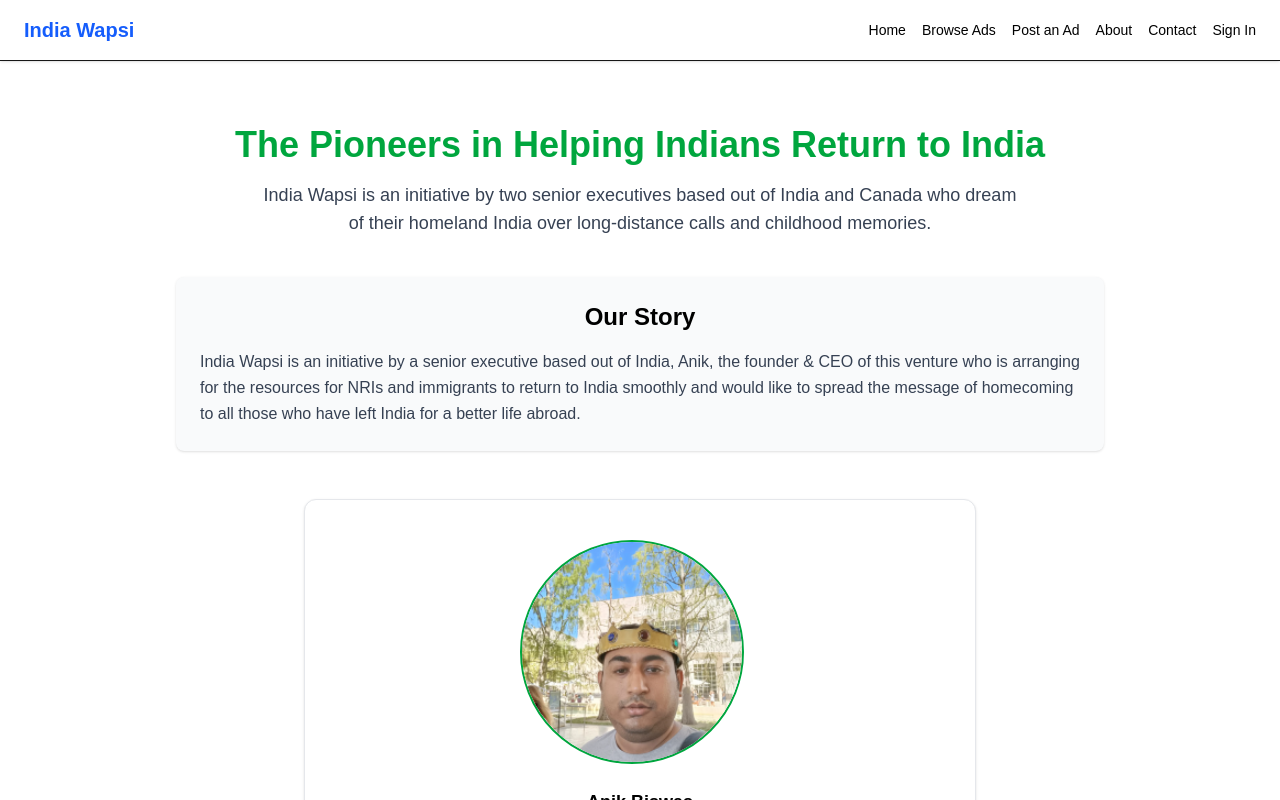
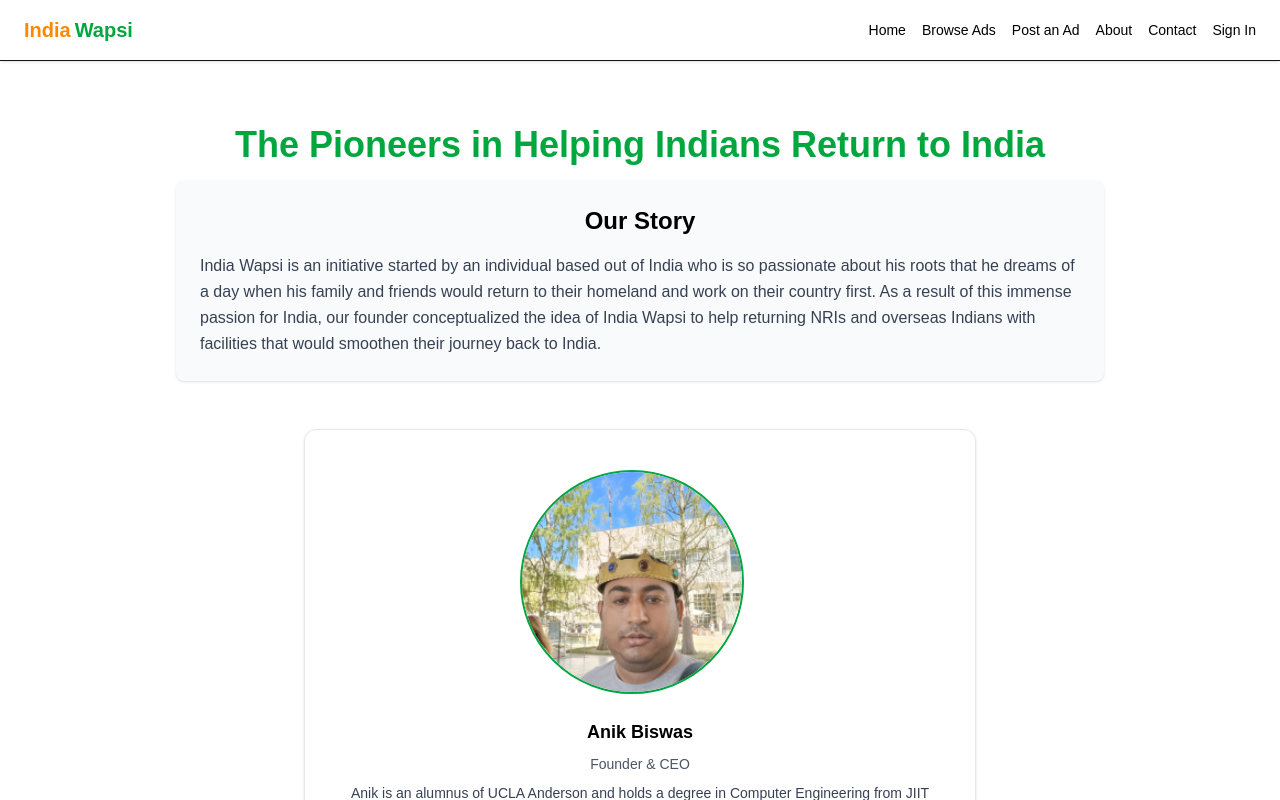
Before and after one commit to indiawapsi/india-wapsi-listings, a Next.js app: page /about in a window 1280 px wide. Shown: the top 800 px of the page. Built offline with nearby package versions, Linux system fonts and the light colour scheme; no server answers.

Commit message:
changed navlink and about

```diff
--- a/app/about/page.tsx
+++ b/app/about/page.tsx
@@ -11,15 +11,14 @@
         The Pioneers in Helping Indians Return to India
       </h1>
 
-      <p className="text-center text-gray-700 text-base sm:text-lg max-w-3xl mx-auto mb-10">
-        India Wapsi is an initiative by two senior executives based out of India and Canada who dream of their homeland India over long-distance calls and childhood memories.
-      </p>
 
       {/* Story Section */}
       <div className="bg-gray-50 p-6 rounded-lg shadow-sm mb-12">
         <h2 className="text-2xl font-semibold text-black mb-4 text-center">Our Story</h2>
         <p className="text-gray-700 text-base leading-relaxed">
-        India Wapsi is an initiative by a senior executive based out of India, Anik, the founder & CEO of this venture who is arranging for the resources for NRIs and immigrants to return to India smoothly and would like to spread the message of homecoming to all those who have left India for a better life abroad.
+        India Wapsi is an initiative started by an individual based out of India who is so passionate about his roots that he dreams of a day when his family and friends would return to their homeland and work on their country first.
+
+        As a result of this immense passion for India, our founder conceptualized the idea of India Wapsi to help returning NRIs and overseas Indians with facilities that would smoothen their journey back to India.
         </p>
       </div>
 
--- a/app/components/Navbar.tsx
+++ b/app/components/Navbar.tsx
@@ -12,9 +12,14 @@
   return (
     <nav className="bg-white border-b shadow px-4 sm:px-6 py-4 flex justify-between items-center sticky top-0 z-50">
       <div className="flex items-center gap-3">
-        <Link href="/" className="flex items-center">
-          <span className="text-xl font-bold text-blue-600">India Wapsi</span>
-        </Link>
+        <a
+          href="https://indiawapsi.com"
+          className="flex items-center"
+          rel="noopener noreferrer"
+        >
+          <span className="text-xl font-bold" style={{ color: '#FF8800' }}>India</span>
+          <span className="text-xl font-bold ml-1 text-green-600">Wapsi</span>
+        </a>
       </div>
       {/* Desktop Nav */}
       <div className="hidden md:flex items-center space-x-4 text-sm text-black">
```
Also changed, not shown: 1 other file (tests, documents, lock files or other folders).
